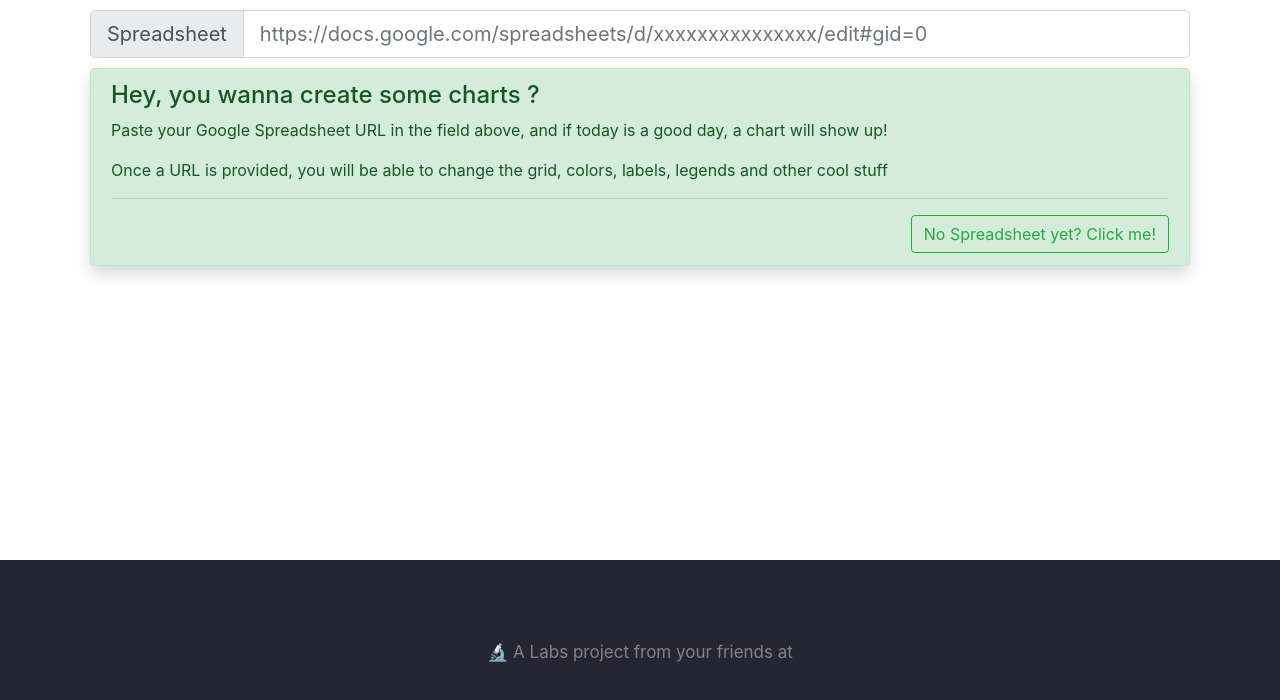
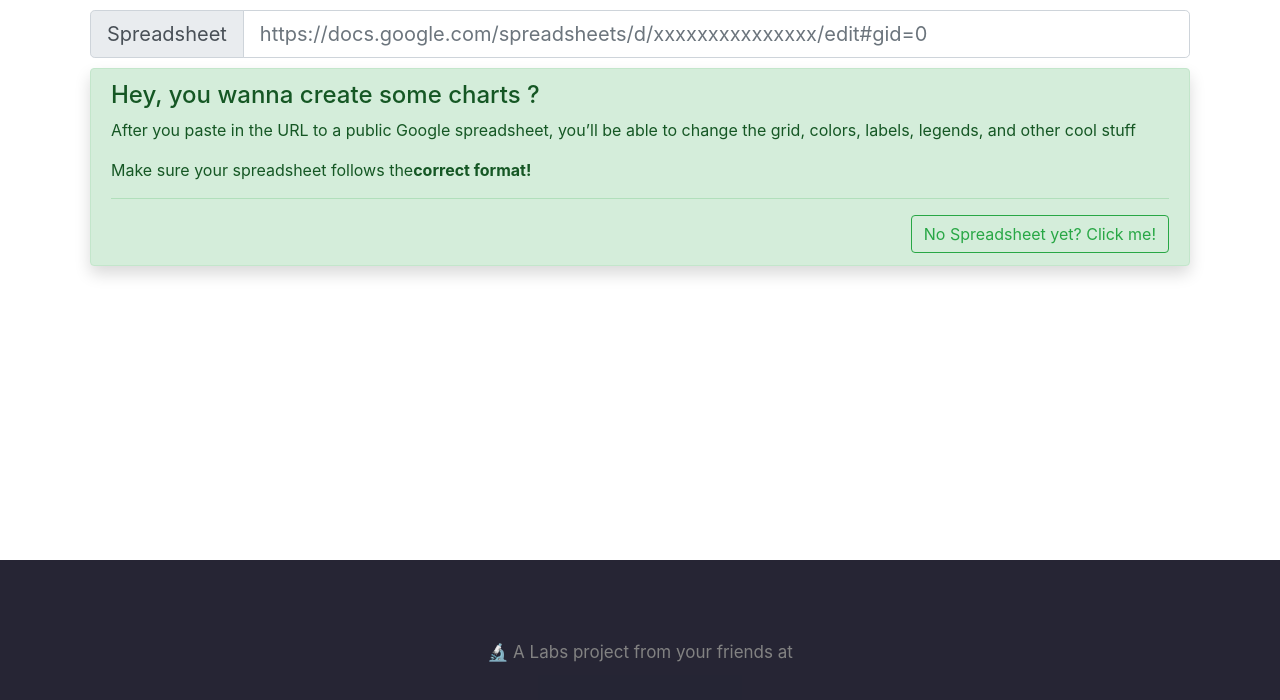
Before and after one commit to postlight/robo-chart-web, a React (Create React App) app: page / in a window 1280 px wide. Shown: the top 700 px of the page. Built offline with nearby package versions, Linux system fonts and the light colour scheme; no server answers.

Commit message:
docs: enhance README

```diff
--- a/src/components/InfoView.jsx
+++ b/src/components/InfoView.jsx
@@ -30,12 +30,19 @@ const InfoView = ({ appStatus, dispatch }) => {
         <Alert variant="success">
           <Alert.Heading>Hey, you wanna create some charts ?</Alert.Heading>
           <p>
-            Paste your Google Spreadsheet URL in the field above, and if today
-            is a good day, a chart will show up!
+            After you paste in the URL to a public Google spreadsheet, you’ll be
+            able to change the grid, colors, labels, legends, and other cool
+            stuff
           </p>
           <p>
-            Once a URL is provided, you will be able to change the grid, colors,
-            labels, legends and other cool stuff
+            Make sure your spreadsheet follows the
+            <a
+              href="https://github.com/postlight/robo-chart-web#spreadsheet-format"
+              target="_blank"
+              rel="noopener noreferrer"
+            >
+              correct format!
+            </a>
           </p>
           <hr />
           <div className="d-flex justify-content-end">
```
